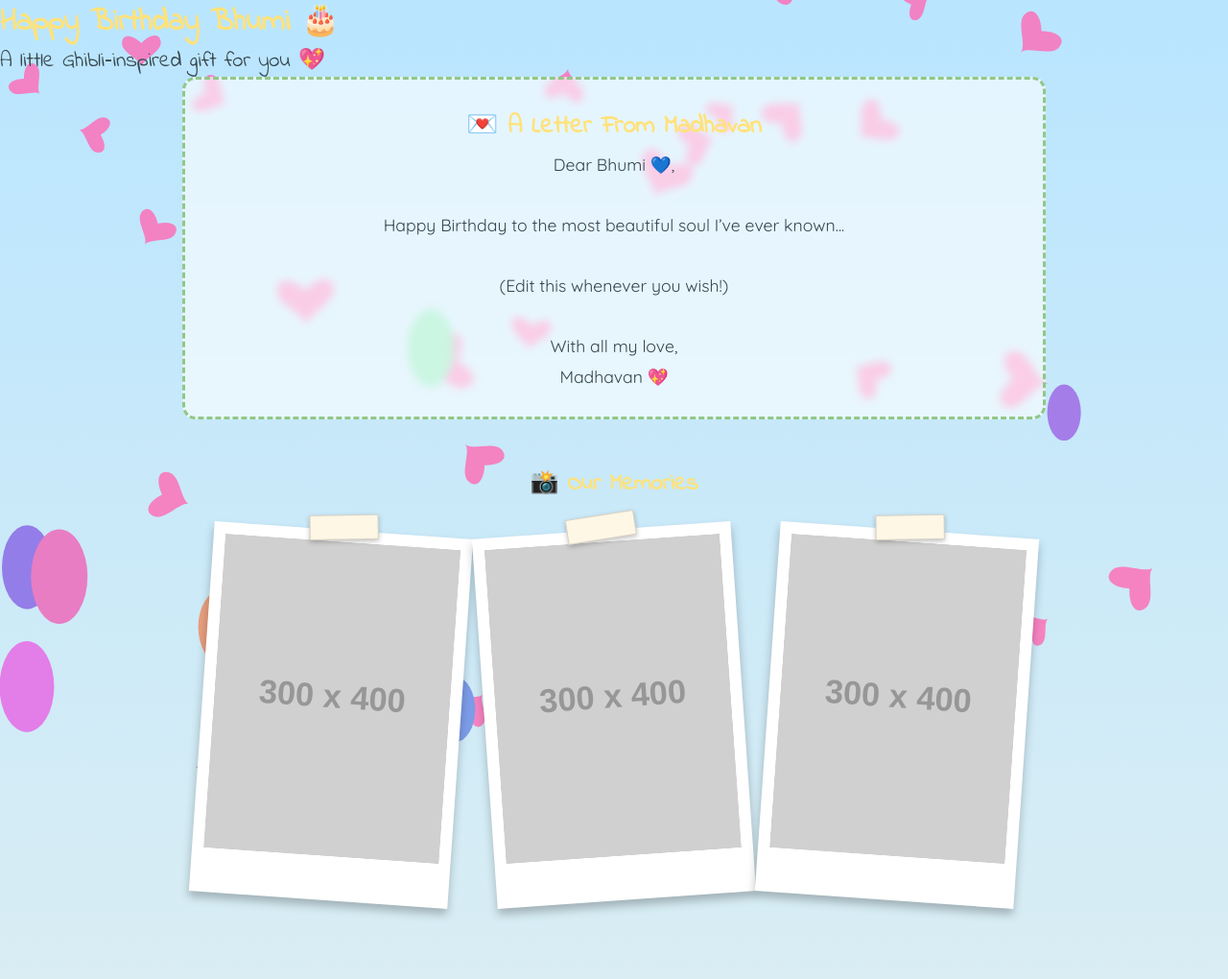
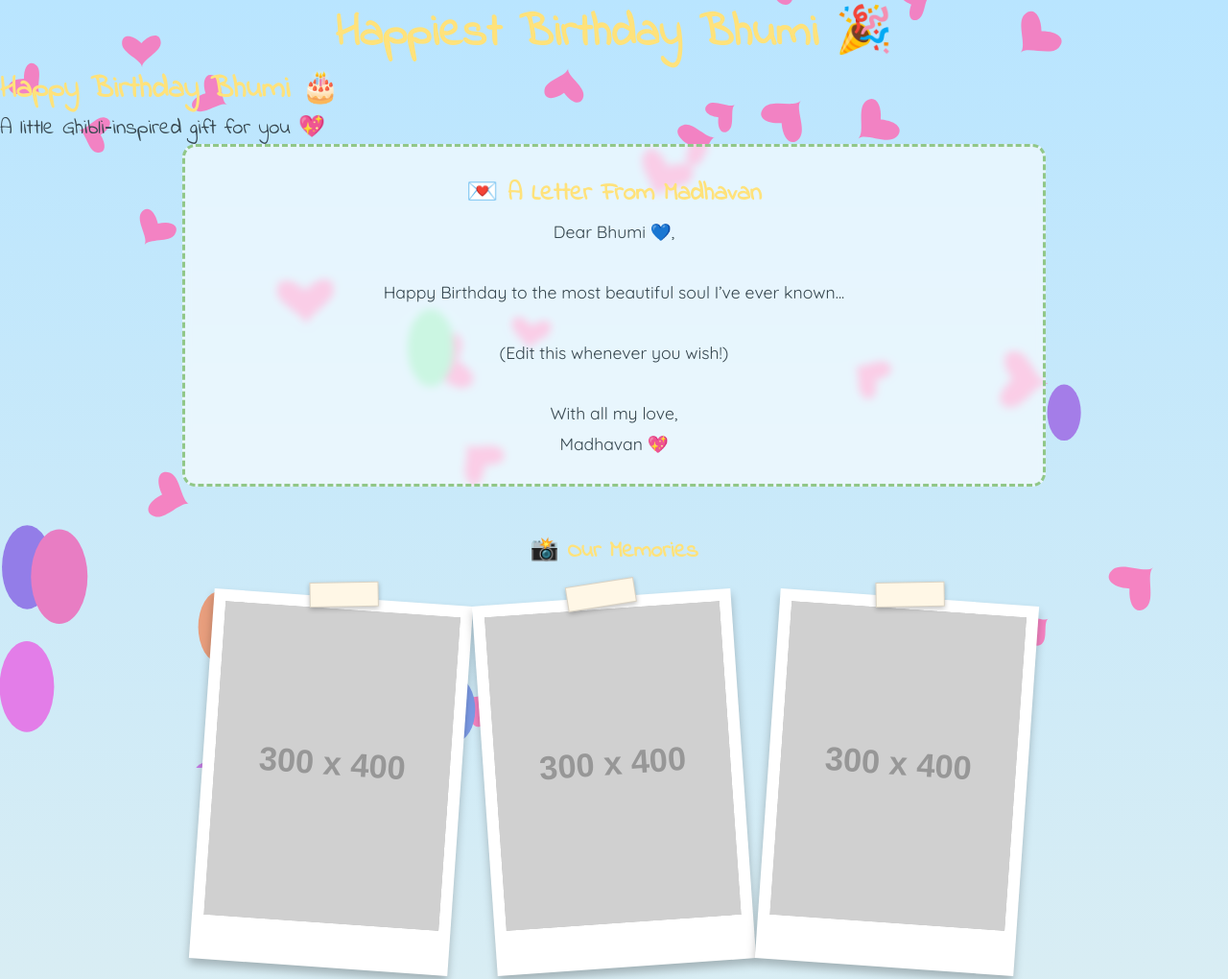
Before and after one commit to madhavan1331/Bhumi_birthday, a plain HTML site: page index.html in a window 1280 px wide. Shown: the top 1020 px of the page at 96% size. Drawn offline with Linux system fonts and the light colour scheme; placeholder pictures from the web are drawn by us.

Commit message:
Update index.html

```diff
--- a/index.html
+++ b/index.html
@@ -1,10 +1,11 @@
 <!DOCTYPE html>
 <html lang="en">
-<head>
-<meta charset="UTF-8" />
-<meta name="viewport" content="width=device-width, initial-scale=8.0" />
-<title>Happiest Birthday Bhumi 🎉</title>
-
+<body>
+  <header>
+    <h1 style="text-align:center; font-size:3rem; font-family:'Indie Flower', cursive;">
+      Happiest Birthday Bhumi 🎉
+    </h1>
+  </header>
 <!-- ✨ Hand‑drawn Ghibli‑style fonts -->
 <link href="https://fonts.googleapis.com/css2?family=Indie+Flower&family=Quicksand:wght@400;600&display=swap" rel="stylesheet">
 
```
